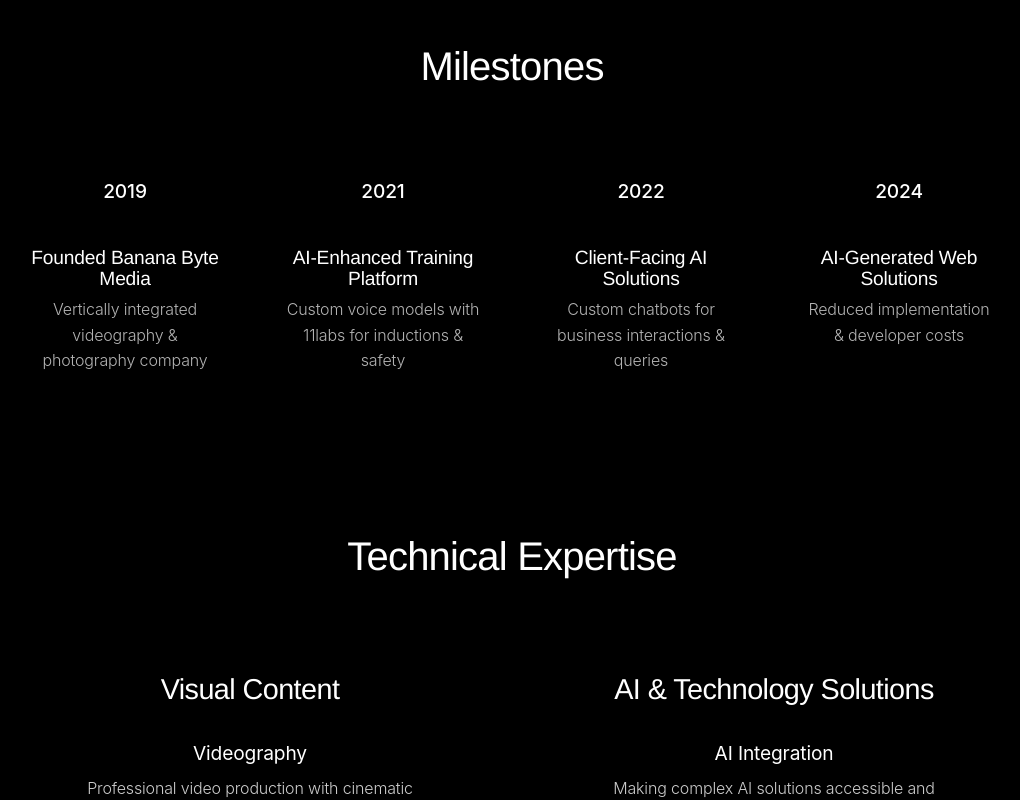
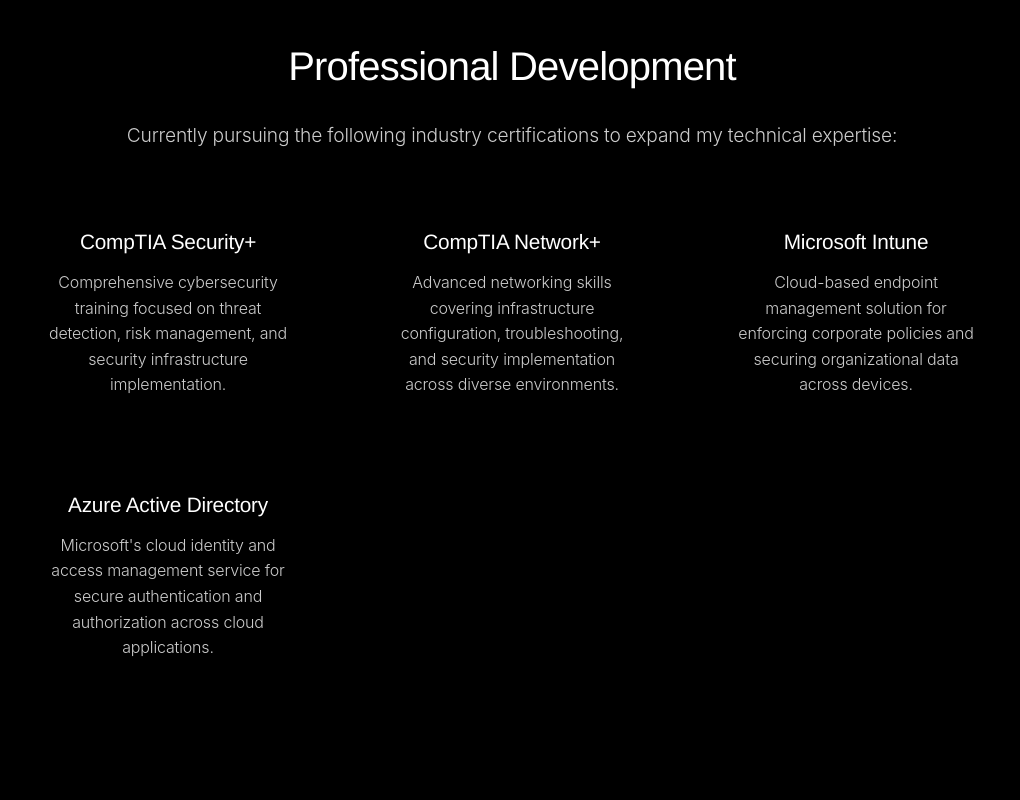
Before and after one commit to mrtwomore/Bananabyte, a Next.js app: page /about in a window 1280 px wide. Shown: the part 1360-2160 px from the top of the page, without its empty margins (128-1148 px from the left). Built offline with nearby package versions, Linux system fonts and the light colour scheme.

Commit message:
Add Professional Development section to the About page

```diff
--- a/pages/about.js
+++ b/pages/about.js
@@ -61,6 +61,29 @@
               quo and clients who share my enthusiasm for innovation. For me, it's all about collaboration -
               finding that sweet spot where your vision aligns with my creative drive.
             </p>
+          </div>
+
+          <div className={styles.certifications}>
+            <h2>Professional Development</h2>
+            <p className={styles.certIntro}>Currently pursuing the following industry certifications to expand my technical expertise:</p>
+            <div className={styles.certGrid}>
+              <div className={styles.certCard}>
+                <h3>CompTIA Security+</h3>
+                <p>Comprehensive cybersecurity training focused on threat detection, risk management, and security infrastructure implementation.</p>
+              </div>
+              <div className={styles.certCard}>
+                <h3>CompTIA Network+</h3>
+                <p>Advanced networking skills covering infrastructure configuration, troubleshooting, and security implementation across diverse environments.</p>
+              </div>
+              <div className={styles.certCard}>
+                <h3>Microsoft Intune</h3>
+                <p>Cloud-based endpoint management solution for enforcing corporate policies and securing organizational data across devices.</p>
+              </div>
+              <div className={styles.certCard}>
+                <h3>Azure Active Directory</h3>
+                <p>Microsoft's cloud identity and access management service for secure authentication and authorization across cloud applications.</p>
+              </div>
+            </div>
           </div>
 
           <div className={styles.achievements}>
--- a/styles/About.module.css
+++ b/styles/About.module.css
@@ -145,6 +145,69 @@
   margin-bottom: 0;
 }
 
+.certifications {
+  margin-bottom: 8rem;
+  max-width: 1000px;
+  margin-left: auto;
+  margin-right: auto;
+}
+
+.certifications h2 {
+  font-size: 2.5rem;
+  margin-bottom: 2rem;
+  text-align: center;
+  font-weight: 300;
+  letter-spacing: -0.02em;
+}
+
+.certIntro {
+  text-align: center;
+  font-size: 1.2rem;
+  line-height: 1.6;
+  opacity: 0.8;
+  margin: 0 auto 3rem;
+  font-weight: 300;
+  max-width: 800px;
+}
+
+.certGrid {
+  display: grid;
+  grid-template-columns: repeat(auto-fit, minmax(300px, 1fr));
+  gap: 2rem;
+}
+
+.certCard {
+  padding: 2rem;
+  border: 1px solid rgba(var(--text-color-rgb), 0.1);
+  border-radius: 24px;
+  background: rgba(var(--text-color-rgb), 0.02);
+  transition: all 0.3s ease;
+}
+
+.certCard:hover {
+  transform: translateY(-5px);
+  box-shadow: 0 20px 40px rgba(var(--text-color-rgb), 0.08);
+  border-color: rgba(var(--text-color-rgb), 0.15);
+}
+
+.certCard h3 {
+  font-size: 1.3rem;
+  margin-top: 0;
+  margin-bottom: 1rem;
+  font-weight: 400;
+  color: var(--accent-color);
+  text-align: center;
+}
+
+.certCard p {
+  font-size: 1rem;
+  line-height: 1.6;
+  opacity: 0.8;
+  margin: 0;
+  font-weight: 300;
+  text-align: center;
+}
+
 .achievements {
   margin-bottom: 8rem;
   max-width: 1000px;
@@ -259,10 +322,14 @@
   display: flex;
   flex-direction: column;
   gap: 2rem;
+  align-items: center;
+  text-align: center;
 }
 
 .skillItem {
   text-align: center;
+  width: 100%;
+  max-width: 90%;
 }
 
 .skillItem span {
@@ -271,6 +338,7 @@
   font-weight: 400;
   margin-bottom: 0.5rem;
   color: var(--accent-color);
+  text-align: center;
 }
 
 .skillItem p {
@@ -441,4 +509,22 @@
   .interestCard h3 {
     font-size: 1.4rem;
   }
+
+  .certGrid {
+    grid-template-columns: 1fr;
+    gap: 1.5rem;
+  }
+
+  .certCard {
+    padding: 1.5rem;
+  }
+
+  .certCard h3 {
+    font-size: 1.2rem;
+  }
+
+  .certIntro {
+    font-size: 1.1rem;
+    margin-bottom: 2rem;
+  }
 }
```
